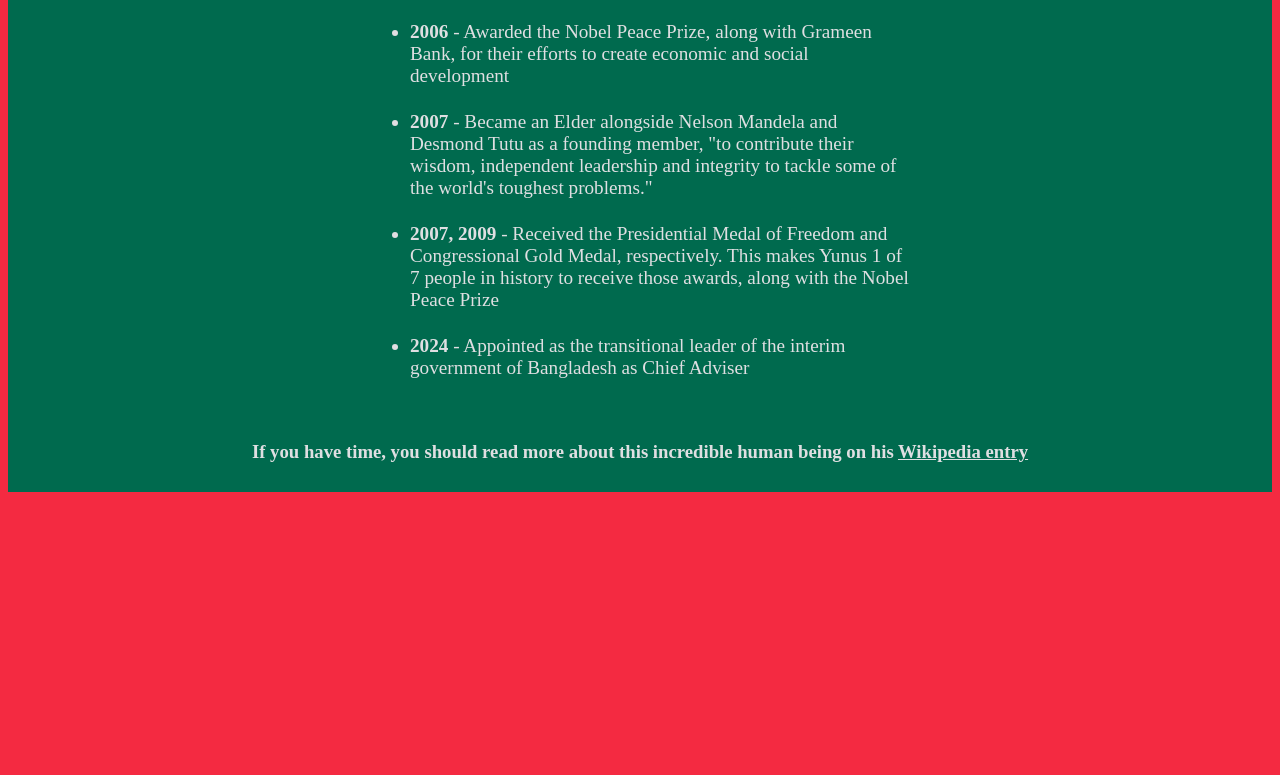
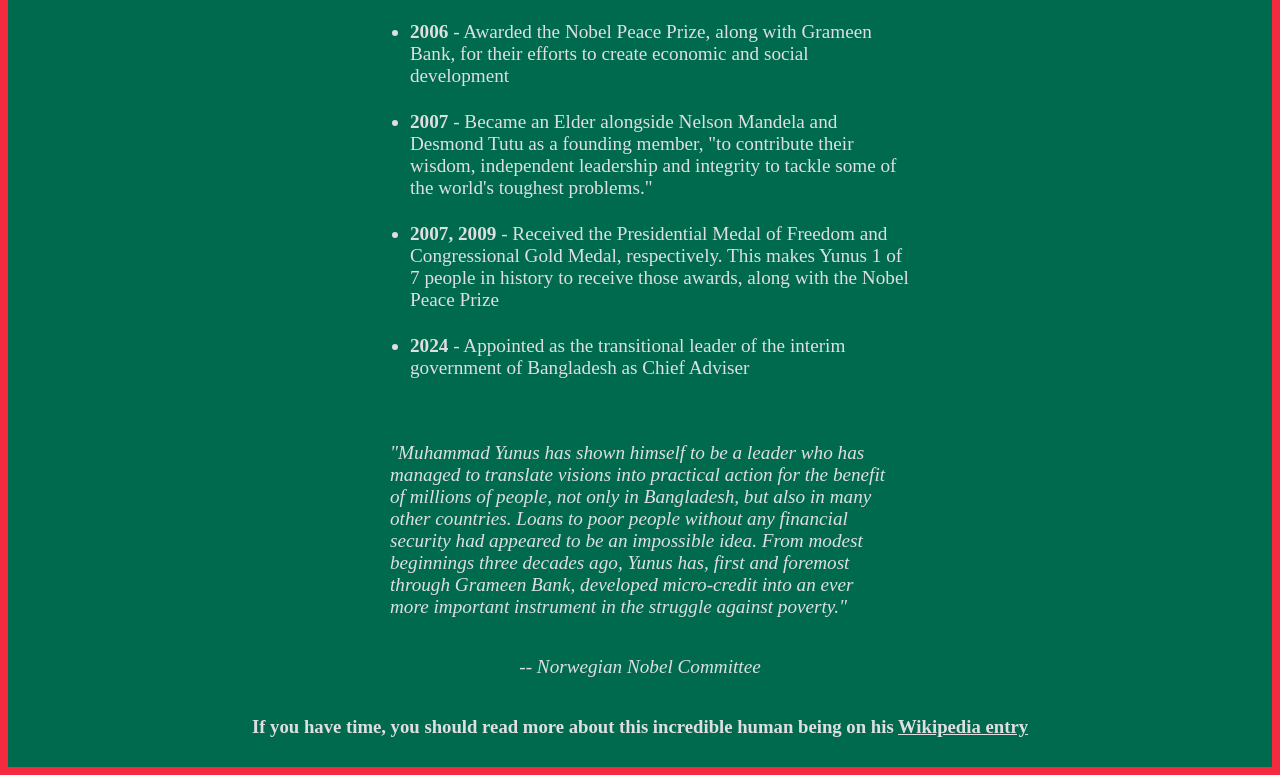
Before and after one commit to arivreduce/tribute-page, a plain HTML site: page index.html in a window 1280 px wide. Shown: the part 1645-2420 px from the top of the page. Before the commit the page ends 2145 px from the top, so only its background shows below. Drawn offline with Linux system fonts and the light colour scheme.

Commit message:
added quote to complete main content

```diff
--- a/index.html
+++ b/index.html
@@ -89,6 +89,19 @@
           </li>
         </ul>
         <!-- quote -->
+        <p>
+          <em
+            >"Muhammad Yunus has shown himself to be a leader who has managed to
+            translate visions into practical action for the benefit of millions
+            of people, not only in Bangladesh, but also in many other countries.
+            Loans to poor people without any financial security had appeared to
+            be an impossible idea. From modest beginnings three decades ago,
+            Yunus has, first and foremost through Grameen Bank, developed
+            micro-credit into an ever more important instrument in the struggle
+            against poverty."</em
+          >
+        </p>
+        <p><em>-- Norwegian Nobel Committee</em></p>
       </section>
       <footer>
         <h3 id="tribute-link">
--- a/styles.css
+++ b/styles.css
@@ -48,6 +48,11 @@ figcaption {
 #tribute-info li {
   margin: 1.5rem 0;
 }
+#tribute-info p {
+  max-width: 500px;
+  font-size: 1.2rem;
+  text-align: left;
+}
 footer a {
   color: #dfdfe2;
   cursor: pointer;
```
